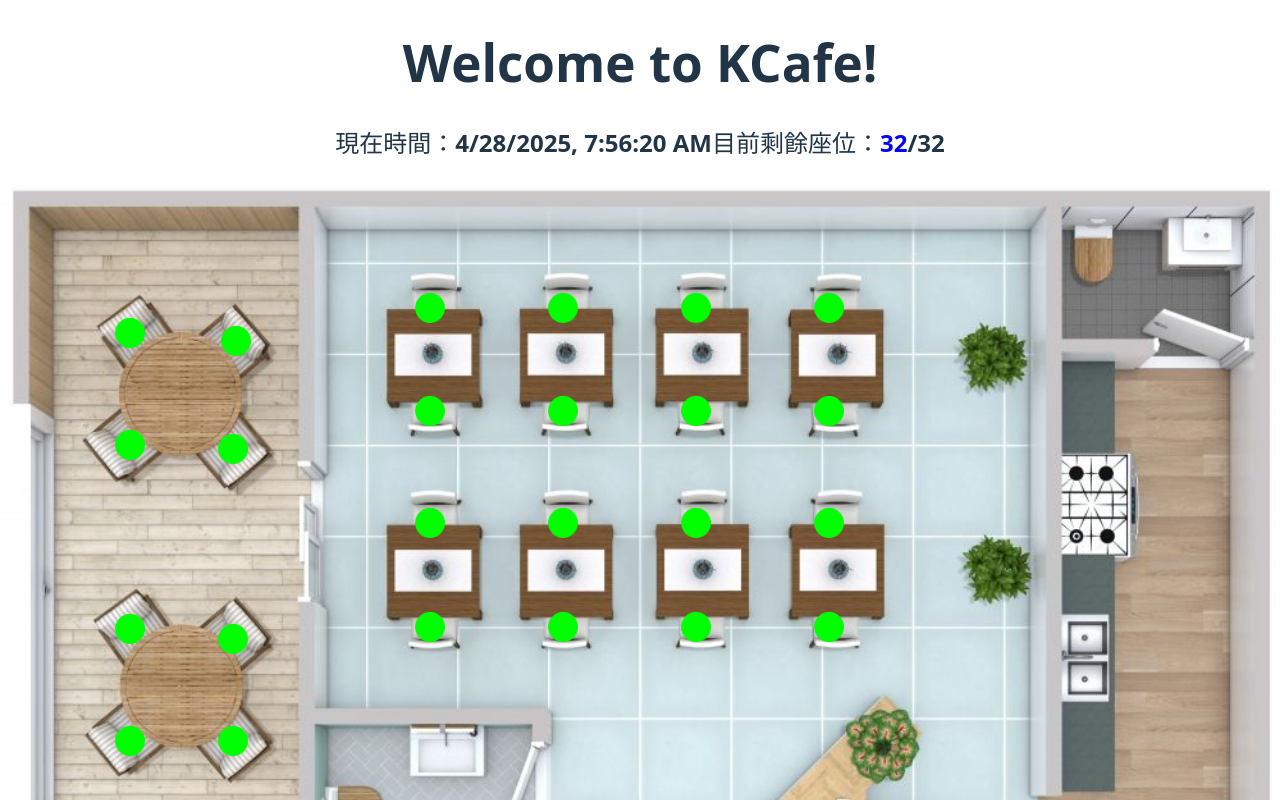
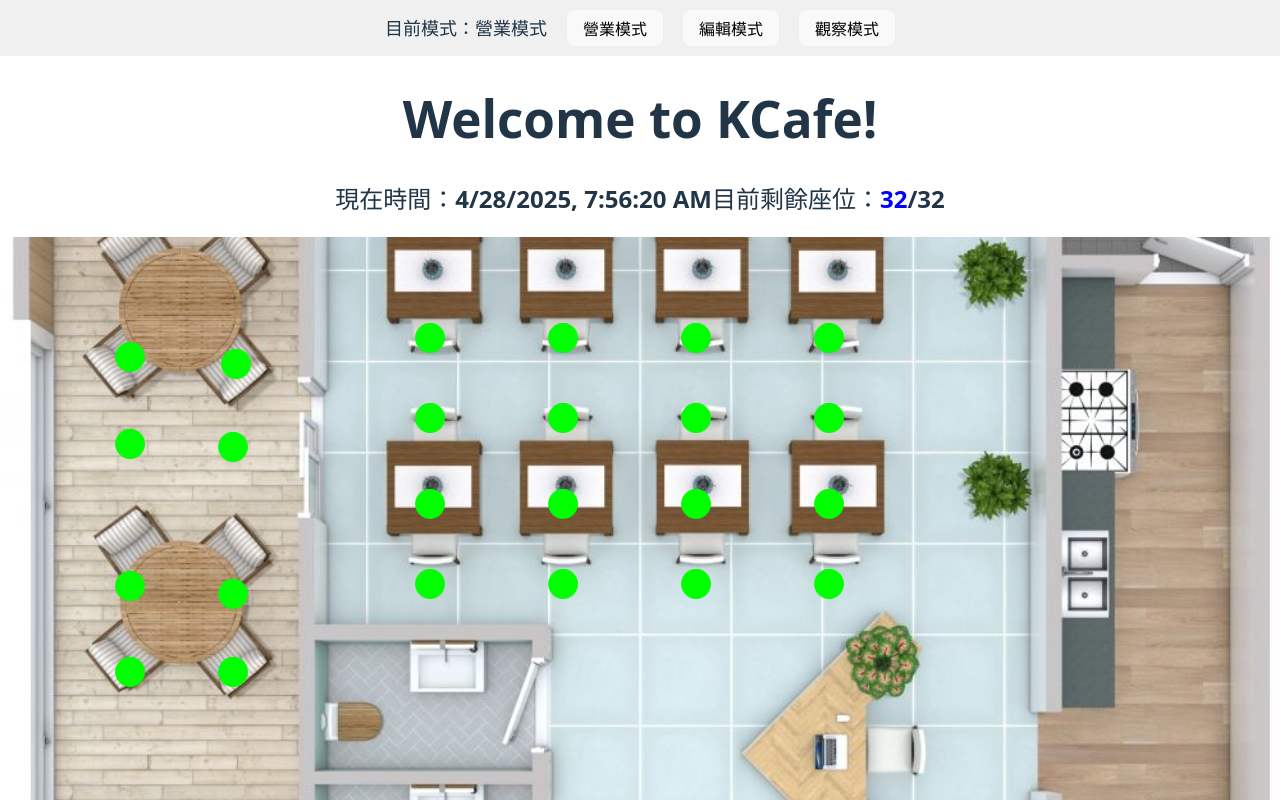
Before and after one commit to kaiwei1016/Cafe-Seats-Project, a React (Vite) app in the folder 陳凱維/seats-project/: page / in a window 1280 px wide. Shown: the top 800 px of the page. Built offline with nearby package versions, Linux system fonts and the light colour scheme.

Commit message:
react 1.1

```diff
--- a/陳凱維/seats-project/src/KCafe.css
+++ b/陳凱維/seats-project/src/KCafe.css
@@ -7,23 +7,46 @@
     color: blue;
   }
 
+  .navbar {
+    display: flex;
+    justify-content: center;
+    align-items: center;
+    gap: 20px;
+    padding: 10px;
+    background-color: #f0f0f0;
+    font-size: 18px;
+  }
+
+  .navbar button {
+    padding: 5px 15px;
+    font-size: 16px;
+    cursor: pointer;
+  }
+
   .background {
     position: relative;
     width: 100vw;
+    height: calc(100vw * 0.75);
+    overflow: hidden;
   }
 
   .bg-image {
-    width: 100vw;
+    width: 100%;
+    height: 100%;
+    object-fit: cover;
   }
 
   .seat {
     position: absolute;
     height: 30px;
     width: 30px;
-    cursor: pointer;
+    user-select: none;
   }
 
-  /* 有人座位才會加上這個閃爍動畫 */
+  .pending {
+    opacity: 0.5;
+  }
+
   .occupied {
     animation: blink 1s infinite;
     border: 2px solid red;
@@ -39,3 +62,8 @@
       opacity: 0.5;
     }
   }
+
+  .selected-delete {
+    opacity: 0.5;
+    border: 2px dashed red;
+  }
--- a/陳凱維/seats-project/src/KCafe.jsx
+++ b/陳凱維/seats-project/src/KCafe.jsx
@@ -1,50 +1,51 @@
 import React, { useState, useEffect } from 'react';
 import './KCafe.css';
 
-const seatPositions = [
-  { id: 1, left: '32.40%', top: '9.00%' },
-  { id: 2, left: '42.80%', top: '9.00%' },
-  { id: 3, left: '53.20%', top: '9.00%' },
-  { id: 4, left: '63.60%', top: '9.00%' },
-  { id: 5, left: '32.40%', top: '17.30%' },
-  { id: 6, left: '42.80%', top: '17.30%' },
-  { id: 7, left: '53.20%', top: '17.30%' },
-  { id: 8, left: '63.60%', top: '17.30%' },
-  { id: 9, left: '32.40%', top: '26.30%' },
-  { id: 10, left: '42.80%', top: '26.30%' },
-  { id: 11, left: '53.20%', top: '26.30%' },
-  { id: 12, left: '63.60%', top: '26.30%' },
-  { id: 13, left: '32.40%', top: '34.60%' },
-  { id: 14, left: '42.80%', top: '34.60%' },
-  { id: 15, left: '53.20%', top: '34.60%' },
-  { id: 16, left: '63.60%', top: '34.60%' },
-  { id: 17, left: '34.00%', top: '75.50%' },
-  { id: 18, left: '48.00%', top: '75.50%' },
-  { id: 19, left: '72.00%', top: '75.50%' },
-  { id: 20, left: '86.00%', top: '75.50%' },
-  { id: 21, left: '9.00%', top: '11.00%' },
-  { id: 22, left: '17.30%', top: '11.70%' },
-  { id: 23, left: '9.00%', top: '20.00%' },
-  { id: 24, left: '17.00%', top: '20.30%' },
-  { id: 25, left: '9.00%', top: '34.80%' },
-  { id: 26, left: '17.00%', top: '35.60%' },
-  { id: 27, left: '9.00%', top: '43.80%' },
-  { id: 28, left: '17.00%', top: '43.80%' },
-  { id: 29, left: '8.80%', top: '59.70%' },
-  { id: 30, left: '17.00%', top: '60.00%' },
-  { id: 31, left: '8.80%', top: '67.70%' },
-  { id: 32, left: '16.30%', top: '67.80%' },
+const initialSeatPositions = [
+  { id: 1, left: 32.4, top: 9.0 },
+  { id: 2, left: 42.8, top: 9.0 },
+  { id: 3, left: 53.2, top: 9.0 },
+  { id: 4, left: 63.6, top: 9.0 },
+  { id: 5, left: 32.4, top: 17.3 },
+  { id: 6, left: 42.8, top: 17.3 },
+  { id: 7, left: 53.2, top: 17.3 },
+  { id: 8, left: 63.6, top: 17.3 },
+  { id: 9, left: 32.4, top: 26.3 },
+  { id: 10, left: 42.8, top: 26.3 },
+  { id: 11, left: 53.2, top: 26.3 },
+  { id: 12, left: 63.6, top: 26.3 },
+  { id: 13, left: 32.4, top: 34.6 },
+  { id: 14, left: 42.8, top: 34.6 },
+  { id: 15, left: 53.2, top: 34.6 },
+  { id: 16, left: 63.6, top: 34.6 },
+  { id: 17, left: 34.0, top: 75.5 },
+  { id: 18, left: 48.0, top: 75.5 },
+  { id: 19, left: 72.0, top: 75.5 },
+  { id: 20, left: 86.0, top: 75.5 },
+  { id: 21, left: 9.0, top: 11.0 },
+  { id: 22, left: 17.3, top: 11.7 },
+  { id: 23, left: 9.0, top: 20.0 },
+  { id: 24, left: 17.0, top: 20.3 },
+  { id: 25, left: 9.0, top: 34.8 },
+  { id: 26, left: 17.0, top: 35.6 },
+  { id: 27, left: 9.0, top: 43.8 },
+  { id: 28, left: 17.0, top: 43.8 },
+  { id: 29, left: 8.8, top: 59.7 },
+  { id: 30, left: 17.0, top: 60.0 },
+  { id: 31, left: 8.8, top: 67.7 },
+  { id: 32, left: 16.3, top: 67.8 },
 ];
 
 const KCafe = () => {
-  const [seats, setSeats] = useState(Array(32).fill(false)); // 預設全部無人
+  const [seats, setSeats] = useState(Array(32).fill(false));
+  const [positions, setPositions] = useState(initialSeatPositions);
   const [currentTime, setCurrentTime] = useState(new Date());
-
-  const toggleSeat = (index) => {
-    const updatedSeats = [...seats];
-    updatedSeats[index] = !updatedSeats[index];
-    setSeats(updatedSeats);
-  };
+  const [dragging, setDragging] = useState(null);
+  const [offset, setOffset] = useState({ x: 0, y: 0 });
+  const [mode, setMode] = useState('business'); // 'business', 'edit', 'view'
+  const [pendingSeat, setPendingSeat] = useState(null);
+  const [deleteMode, setDeleteMode] = useState(false);
+  const [selectedToDelete, setSelectedToDelete] = useState(null);
 
   useEffect(() => {
     const timer = setInterval(() => {
@@ -53,26 +54,170 @@ const KCafe = () => {
     return () => clearInterval(timer);
   }, []);
 
+  const toggleSeat = (index, e) => {
+    if (mode !== 'business' || pendingSeat || deleteMode) return;
+    e.stopPropagation();
+    const updatedSeats = [...seats];
+    updatedSeats[index] = !updatedSeats[index];
+    setSeats(updatedSeats);
+  };
+
+  const handleMouseDown = (index, e) => {
+    if (mode !== 'edit') return;
+    e.preventDefault();
+
+    if (pendingSeat !== null) {
+      setDragging('pending');
+    } else if (deleteMode) {
+      setSelectedToDelete(index);
+    } else {
+      setDragging(index);
+    }
+
+    const rect = e.target.getBoundingClientRect();
+    setOffset({
+      x: e.clientX - rect.left,
+      y: e.clientY - rect.top,
+    });
+  };
+
+  const handleMouseMove = (e) => {
+    if (dragging !== null && mode === 'edit') {
+      const container = document.querySelector('.background');
+      const containerRect = container.getBoundingClientRect();
+      const leftPercent = ((e.clientX - containerRect.left - offset.x) / containerRect.width) * 100;
+      const topPercent = ((e.clientY - containerRect.top - offset.y) / containerRect.height) * 100;
+
+      if (dragging === 'pending') {
+        setPendingSeat({
+          ...pendingSeat,
+          left: Math.max(0, Math.min(100, leftPercent)),
+          top: Math.max(0, Math.min(100, topPercent)),
+        });
+      } else {
+        const newPositions = [...positions];
+        newPositions[dragging] = {
+          ...newPositions[dragging],
+          left: Math.max(0, Math.min(100, leftPercent)),
+          top: Math.max(0, Math.min(100, topPercent)),
+        };
+        setPositions(newPositions);
+      }
+    }
+  };
+
+  const handleMouseUp = () => {
+    setDragging(null);
+  };
+
+  const addSeat = () => {
+    if (pendingSeat !== null || deleteMode) return;
+    const newId = positions.length + 1;
+    setPendingSeat({ id: newId, left: 50, top: 50 });
+  };
+
+  const confirmSeat = () => {
+    if (!pendingSeat) return;
+    const newPositions = [...positions, pendingSeat];
+    const newSeats = [...seats, false];
+    setPositions(newPositions);
+    setSeats(newSeats);
+    setPendingSeat(null);
+  };
+
+  const checkOverlap = () => {
+    if (!pendingSeat) return true;
+    const threshold = 5;
+    return positions.every(pos => {
+      const dx = pos.left - pendingSeat.left;
+      const dy = pos.top - pendingSeat.top;
+      const distance = Math.sqrt(dx * dx + dy * dy);
+      return distance > threshold;
+    });
+  };
+
+  const startDeleteMode = () => {
+    if (pendingSeat !== null) return;
+    setDeleteMode(true);
+    setSelectedToDelete(null);
+  };
+
+  const confirmDelete = () => {
+    if (selectedToDelete === null) return;
+    const newPositions = positions.filter((_, idx) => idx !== selectedToDelete);
+    const newSeats = seats.filter((_, idx) => idx !== selectedToDelete);
+    setPositions(newPositions);
+    setSeats(newSeats);
+    setDeleteMode(false);
+    setSelectedToDelete(null);
+  };
+
+  const cancelDeleteMode = () => {
+    setDeleteMode(false);
+    setSelectedToDelete(null);
+  };
+
   return (
-    <div className="kcafe-container">
+    <div className="kcafe-container" onMouseMove={handleMouseMove} onMouseUp={handleMouseUp}>
+      <nav className="navbar">
+        <span>目前模式：{mode === 'business' ? '營業模式' : mode === 'edit' ? '編輯模式' : '觀察模式'}</span>
+        <button onClick={() => setMode('business')}>營業模式</button>
+        <button onClick={() => setMode('edit')}>編輯模式</button>
+        <button onClick={() => setMode('view')}>觀察模式</button>
+        {mode === 'edit' && (
+          <>
+            <button onClick={addSeat} disabled={pendingSeat !== null || deleteMode}>新增座位</button>
+            {pendingSeat && (
+              <button onClick={confirmSeat} disabled={!checkOverlap()}>
+                確認新增
+              </button>
+            )}
+            <button onClick={startDeleteMode} disabled={pendingSeat !== null || deleteMode}>刪除座位</button>
+            {deleteMode && (
+              <>
+                <button onClick={confirmDelete} disabled={selectedToDelete === null}>確認刪除</button>
+                <button onClick={cancelDeleteMode}>取消刪除</button>
+              </>
+            )}
+          </>
+        )}
+      </nav>
+
       <h1>Welcome to KCafe!</h1>
       <h2>
         現在時間：{currentTime.toLocaleString()}
-        目前剩餘座位：<span className="remaining">{seats.filter(seat => !seat).length}</span>/32
+        目前剩餘座位：<span className="remaining">{seats.filter(seat => !seat).length}</span>/{seats.length}
       </h2>
       <div className="background">
         <img src="/img/KCafe.jpg" alt="KCafe Background" className="bg-image" />
-        {seatPositions.map((seat, index) => (
+        {positions.map((seat, index) => (
           <img
             key={seat.id}
             src={seats[index] ? '/img/r_circle.png' : '/img/g_circle.png'}
             alt={`Seat ${seat.id}`}
             title={`Seat ${seat.id}`}
-            className={`seat ${seats[index] ? 'occupied' : ''}`}
-            style={{ left: seat.left, top: seat.top }}
-            onClick={() => toggleSeat(index)}
+            className={`seat ${seats[index] ? 'occupied' : ''} ${deleteMode && selectedToDelete === index ? 'selected-delete' : ''}`}
+            style={{
+              left: `${seat.left}%`,
+              top: `${seat.top}%`,
+              cursor: (mode === 'edit' && !pendingSeat && !deleteMode) ? 'grab' : 'default',
+            }}
+            onClick={(e) => toggleSeat(index, e)}
+            onMouseDown={(e) => handleMouseDown(index, e)}
           />
         ))}
+        {pendingSeat && (
+          <img
+            src='/img/g_circle.png'
+            alt="New Seat"
+            className="seat pending"
+            style={{
+              left: `${pendingSeat.left}%`,
+              top: `${pendingSeat.top}%`,
+            }}
+            onMouseDown={(e) => handleMouseDown('pending', e)}
+          />
+        )}
       </div>
     </div>
   );
```
